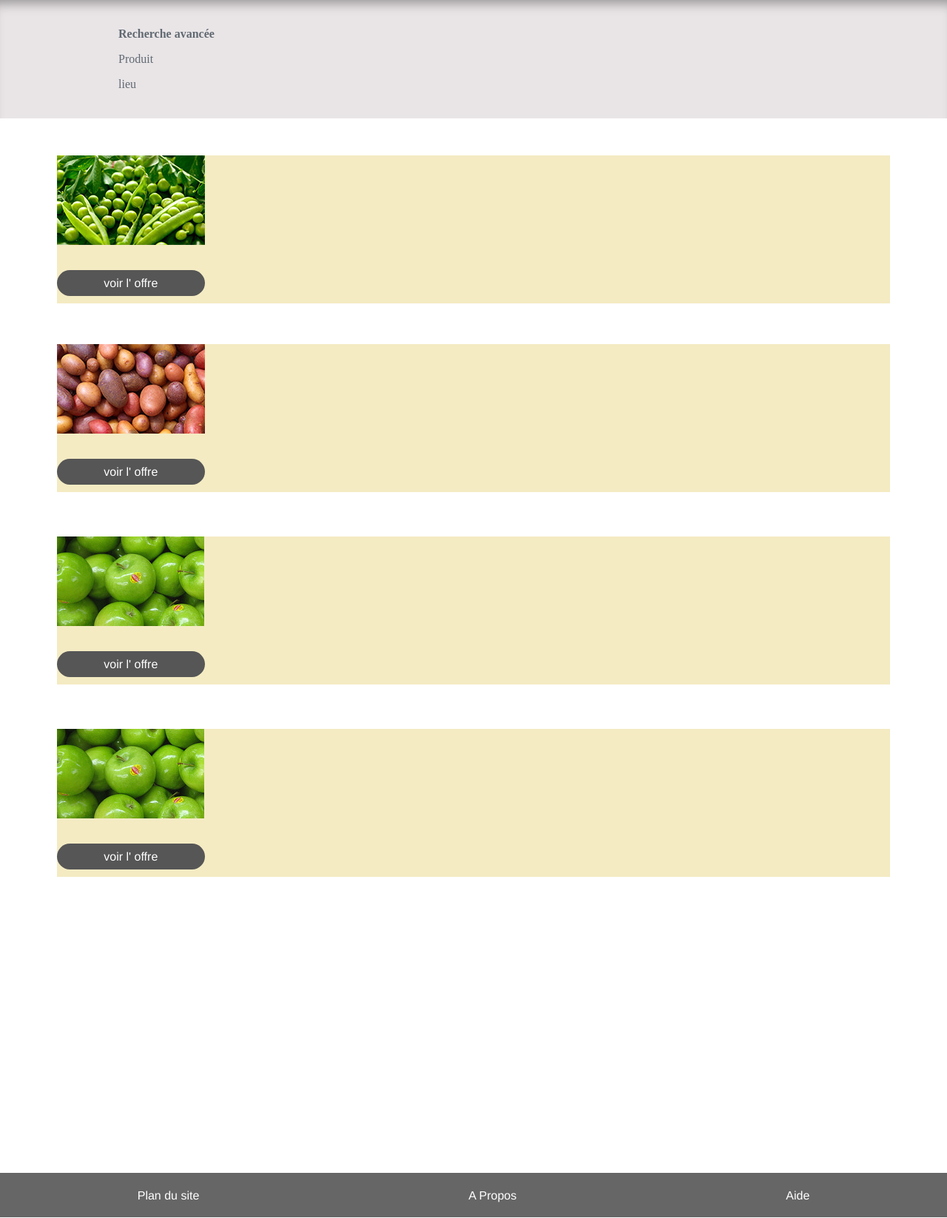
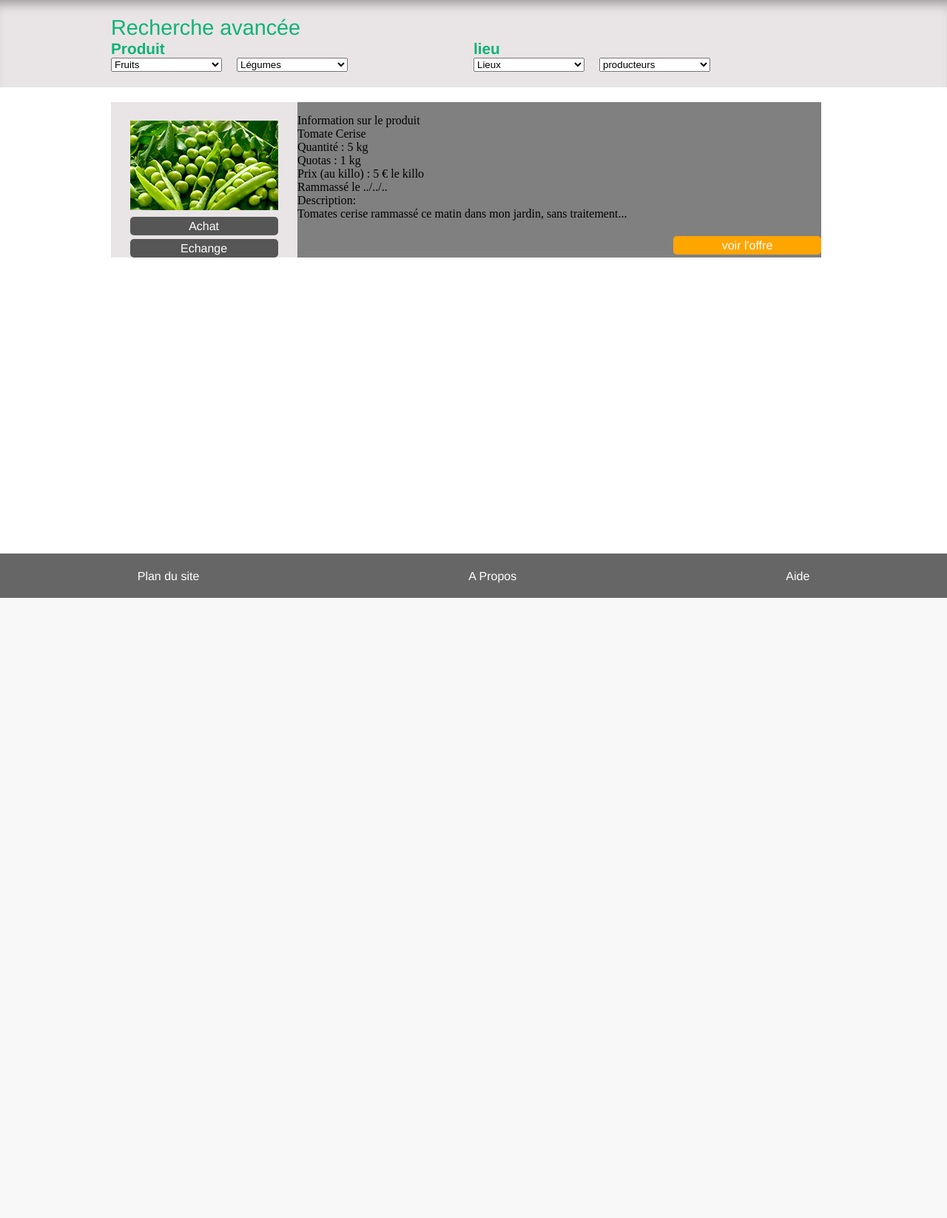
Before and after one commit to williamisep2017/html, a PHP site: page /Lesoffres.html in a window 1280 px wide. Shown: the part 60-1706 px from the top of the page at 74% size. After the commit the page ends 868 px from the top, so only its background shows below. Run offline with PHP 8.4, Linux system fonts and the light colour scheme.

Commit message:
Page offre en construction
1er ébauche de la page offre avec la liste de recherche avancée.

```diff
--- a/Lesoffres.css
+++ b/Lesoffres.css
@@ -1,7 +1,9 @@
-a{
-	color : inherit;
-	text-decoration: none;
-}
+.wrap {position: relative;
+  		width: 980px;
+  		margin: 0px auto;}
+
+a{  color : inherit;
+	text-decoration: none;}
 
 body{
  	margin: 0;
@@ -12,30 +14,27 @@ body{
  	background-repeat:no-repeat;
  	background-position: center top;
  	overflow-X:hidden
-
+ }
+h1{
+	font-size: 1.8rem;
+	font-family: "Titillium Web", helvetica, Verdana, Arial, sans-serif;
+	font-weight: 400;
+	color:#0eb377;
+	margin: 0px;
+}
+h2{
+	font-size: 1.3em;
+	font-weight: 700;
+	font-family: 'Oxygen', helvetica, Verdana, sans-serif;
+	color:#0eb377;
+	margin: 0px;
 }
 
- /*.sousproduit{
- 	  position: relative;
-   color: #666666;
-  padding-left: 10em;
-  padding-top: 1.3em;
-  padding-bottom: 1.3em;
 
-  box-shadow: 0px 5px 5px -5px rgba(0, 0, 0, 0.35) inset;
- } */
+/*///////////////////////////////////////////////////////////////
+//////////////////////////////     HEADER   /////////////////////
+/////////////////////////////////////////////////////////////////*/
 
- .rectangle {
-  height: 35px;
-  width: 200px;
-  text-align : center;
-  line-height:35px;
-  background-color: #565656;
-  border-radius: 20px;
-  margin-right: 10px;
-  margin-top: 30px;
-
-}
 
 header{ /* Le rectangle gris du top*/
 		position: relative;
@@ -51,66 +50,6 @@ header{ /* Le rectangle gris du top*/
 	margin-left: 40px;
 }
 
-.recherche-avance {
-  position: relative;
-  color: white;
-  color: #616972;
-  padding-left: 10em;
-  padding-top: 1.3em;
-  padding-bottom: 1.3em;
-  background-color: #e9e5e7;
-  box-shadow: 0px 15px 15px -10px rgba(0, 0, 0, 0.35) inset;
-
-}
-
-.produi {
-
-	margin:0 auto;
-	margin-top: 50px;
-	width: 88%;
-	height: 200px;
-	background-color: #F4EBC3;
-	margin-bottom: 10px;
-}
-
-.produi2 {
-
-	margin:0 auto;
-	margin-top: 55px;
-	width: 88%;
-	height: 200px;
-	background-color: #F4EBC3;
-	margin-bottom: 10px;
-}
-
-.produi3 {
-	margin:0 auto;
-	margin-top: 60px;
-	width: 88%;
-	height: 200px;
-	background-color: #F4EBC3;
-	margin-bottom: 10px;
-}
-
-.produi4 {
-	margin:0 auto;
-	margin-top: 60px;
-	width: 88%;
-	height: 200px;
-	background-color: #F4EBC3;
-	margin-bottom: 10px;
-}
-/*
-.produi{
-	position: relative;
-
-
-  padding-left: 10em;
-  padding-top: 1.3em;
-  padding-bottom: 1.3em;
-  box-shadow: 0px 10px 10px -8px rgba(0, 0, 0, 0.35) inset;
-	  color: #616972;
-} */
 .menu-item{
 	 /* Le menu*/
 	font-size: 16px;
@@ -124,12 +63,6 @@ header{ /* Le rectangle gris du top*/
 	margin-left: 30px;
 
 }
-
-/*.wrap {
-  position: relative;
-  width: 960px;
-  margin: 0px auto;
-} */
 
 .menu-item:hover {
 		color: gray;
@@ -154,6 +87,123 @@ a {
   /* padding-bottom: 30px; */
   line-height: 5px;
 }
+
+
+
+
+
+
+
+/*/////////////////////////////////////////////////////////////
+//////////////////////////////     Bloc recherche avancée   /////////////////////
+/////////////////////////////////////////////////////////////////*/
+
+.recherche-avance {
+  position: relative;
+  color: white;
+  color: #616972;
+  padding-right:1em;
+  padding-left: 1em;
+  padding-top: 1.3em;
+  padding-bottom: 1.3em;
+  background-color: #e9e5e7;
+  box-shadow: 0px 15px 15px -10px rgba(0, 0, 0, 0.35) inset;
+  margin-bottom: 20px;
+}
+
+.liste{
+	display: table;
+}
+.liste-left{
+	display: table-cell;
+	width: 490px;
+}
+.liste-lieu{
+	width: 150px;
+	float: left;
+	margin-right: 20px;
+}
+.liste-producteur{
+	width: 150px;
+}
+.liste-right{
+	display: table-cell;
+	width: 490px;
+}
+
+.liste-fruit{
+	width: 150px;
+	position: relative;
+	float: left;
+}
+.liste-legume{
+	margin-left: 20px;
+	width: 150px;
+}
+
+
+
+
+
+/*/////////////////////////////////////////////////////////////
+//////////////////////////////     les produits   /////////////////////
+/////////////////////////////////////////////////////////////////*/
+.produit {
+
+display: table;
+margin: 0px;
+position: relative;
+table-layout: fixed;
+width: 960px;
+}
+
+
+.AR-logo{
+	padding-top: 1.6em;
+	padding-left: 1.6em;
+	padding-right:1.6em;
+}
+
+
+ .rectangle {
+  height: 25px;
+  width: 200px;
+  text-align : center;
+  line-height:25px;
+  background-color: #565656;
+  border-radius: 5px;
+  margin-right: 0px;
+  margin-top: 5px;
+  margin-left: 1.6em;
+}
+
+ .rectangle-offre {
+  height: 25px;
+  width: 200px;
+  text-align : center;
+  line-height:25px;
+  background-color: orange;
+  border-radius: 5px;
+  margin-right: 0px;
+  margin-top: 5px;
+  margin-left: 1.6em;
+  float:right;
+}
+
+.column-right {
+ background-color: gray;
+  display: table-cell;
+  width:708px;
+  vertical-align: top;
+}
+.column-left{
+	background-color: #e9e5e7;
+	width: 252;
+	display: table-cell;
+}
+
+
+
 
 .cb{  /* cb qui sert à éviter que le header déscende*/
 	clear: both;
@@ -187,13 +237,3 @@ footer{  /*/// barre grise du footer ///*/
 a:active {color: white;
 		border-bottom: 15px solid #e56262;
 	}
-
-
-
-.column-right {
-  background-color: #FFFFFF;
-  background-color: rgba(255,255,255,0.9);
-  display: table-cell;
-  padding: 30px;
-  vertical-align: top;
-}
--- a/Lesoffres.html
+++ b/Lesoffres.html
@@ -1,9 +1,12 @@
 <!DOCTYPE html>
 <html>
 
+<!--/////////////////////////////////////////////////////////////////////////////
+//////////////////////////////     HEADER   /////////////////////////////////////
+/////////////////////////////////////////////////////////////////////////////////-->
 <head>
         <meta charset="utf-8" />
-        <title>Se connecter</title>
+        <title>Proxipotage</title>
 		<link rel = "stylesheet" href="Lesoffres.css" />
     </head>
 
@@ -27,59 +30,122 @@
 </header>
 
 
+<!--/////////////////////////////////////////////////////////////////////////////
+//////////////////////////////     Bloc recherche avancée   /////////////////////
+/////////////////////////////////////////////////////////////////////////////////-->
+
+
+
 <div class="recherche-avance">
-<p><strong>Recherche avancée</strong></p>
-		<!--<div class="sousproduit"> -->
-		<p> Produit</p>
+	<div class="wrap">
+			<h1>Recherche avancée</h1>
 
-		<p>lieu</p>
+					<div class="liste">
+						<div class="liste-left">
+							<h2> Produit</h2>
+				    			<FORM>
+							    	<SELECT class="liste-fruit"name="les produits" size="1">
+							    		<OPTION selected>Fruits
+							    		<OPTION>Choux
+							    		<OPTION>Tomate
+							    		<OPTION>Pomme
+							    		<OPTION>salade
+							    		<OPTION>carotte    <!-- certainement faire UNE option avec une vairable $produits -->
+							    	</SELECT>
+				    			</FORM>
+				    			<FORM>
+				    	<SELECT class="liste-legume"name="les produits" size="1">
+				    		<OPTION selected>Légumes
+				    		<OPTION>Aucun
+				    		<OPTION>Tomate
+				    		<OPTION>Pomme
+				    		<OPTION>salade
+				    		<OPTION>carotte    <!-- certainement faire UNE option avec une vairable $produits -->
+				    	</SELECT>
+				    			</FORM>
+						</div>
+
+						<div class="liste-right">
+							<h2>lieu</h2>
+					  		<FORM>
+				    			<SELECT class="liste-lieu"name="les lieux" size="1">
+						    		<OPTION selected>Lieux
+						    		<OPTION>Aucun
+						    		<OPTION>Tomate
+						    		<OPTION>Pomme
+						    		<OPTION>salade
+						    		<OPTION>carotte    <!-- certainement faire UNE option avec une vairable $produits -->
+				    			</SELECT>
+				    		</FORM>
+				    		<FORM>
+				    			<SELECT class="liste-producteur"name="les producter" size="1">
+						    		<OPTION selected>producteurs
+						    		<OPTION>Aucun
+						    		<OPTION>Tomate
+						    		<OPTION>Pomme
+						    		<OPTION>salade
+						    		<OPTION>carotte    <!-- certainement faire UNE option avec une vairable $produits -->
+				    			</SELECT>
+				    		</FORM>
+							</div>
+
+					</div>
+	</div>
+</div>
+
+
+
+
+<!--///////////////////////////////////////////////////////////////////////////////
+//////////////////////////////     Les différentes annonces   /////////////////////
+///////////////////////////////////////////////////////////////////////////////////-->
+<div class="wrap">
+<div class="produit">
+	<div class="column-left">
+	<td>
+		<img src="images/petitpois.jpg" class="AR-logo"/></td>
+
+		<div class="rectangle">
+			<a href="pageoffre.html"> Achat
+		</a>
+		</div>
+		<div class="rectangle">
+			<a href="pageoffre.html"> Echange
+		</a>
 		</div>
 
 
-<!-- <div class="column-right">
-	<div class="header">
-		<h1 class="heading-1"> Offres </h1> -->
+		</div>
+				<div class="column-right">
+			<p>
+				Information sur le produit</br>
+	Tomate Cerise</br>
+	Quantité : 5 kg</br>
+	Quotas : 1 kg</br>
+	Prix (au killo) : 5 € le killo</br>
+	Rammassé le ../../..</br>
 
-
-<div class="wrap">
-<div class="produi">
-	<td>
-		<img src="images/petitpois.jpg" class="AR-logo"/></td>
-		<div class="rectangle">
-		<a href="pageoffre.html">voir l' <span>offre</span>
+Description:</br>
+Tomates cerise rammassé ce matin dans mon jardin, sans traitement...</br>
+			</p>
+			<div class="rectangle-offre">
+		<a href="pageoffre.html"> voir l'offre
 		</a>
+		</div>
 		</div>
 </div>
 
-<div class="produi2">
-	<td>
-		<img src="images/pommeterre.jpg" class="AR-logo"/></td>
-		<div class="rectangle">
-		<a href="pageoffre">voir l' <span>offre</span>
-		</a>
-		</div>
-</div>
-
-<div class="produi3">
-	<td>
-		<img src="images/pommes-granny.jpg" class="AR-logo"/></td>
-		<div class="rectangle">
-		<a href="pageoffre">voir l' <span>offre</span>
-		</a>
-		</div>
-</div>
-
-<div class="produi4">
-	<td>
-		<img src="images/pommes-granny.jpg" class="AR-logo"/></td>
-		<div class="rectangle">
-		<a href="pageoffre">voir l' <span>offre</span>
-		</a>
-		</div>
-</div>
+<div class="cb"></div>
 
 
 </div>  <!-- fin du wrap -->
+
+
+
+<!--/////////////////////////////////////////////////////////////
+//////////////////////////////     FOOTER   /////////////////////
+/////////////////////////////////////////////////////////////////-->
+
 
 <footer>
 	<table class="tabcenter-footer"><tr>
--- /dev/null
+++ b/produit.css
@@ -0,0 +1,5 @@
+.wrap {
+  position: relative;
+  width: 980px;
+  margin: 0px auto;
+}
```
Also changed, not shown: produits.html (added, +7 -0 lines). Lines whose indentation alone changed are shown as unchanged.
